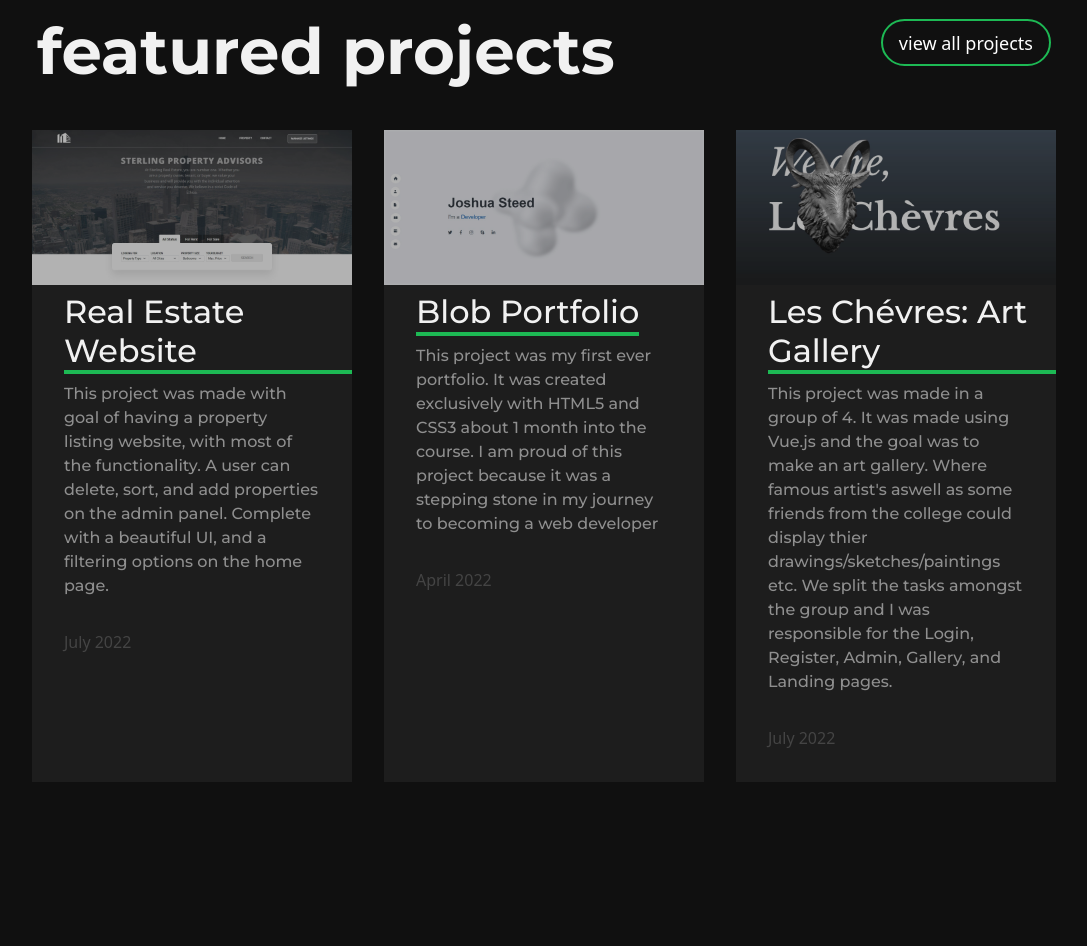
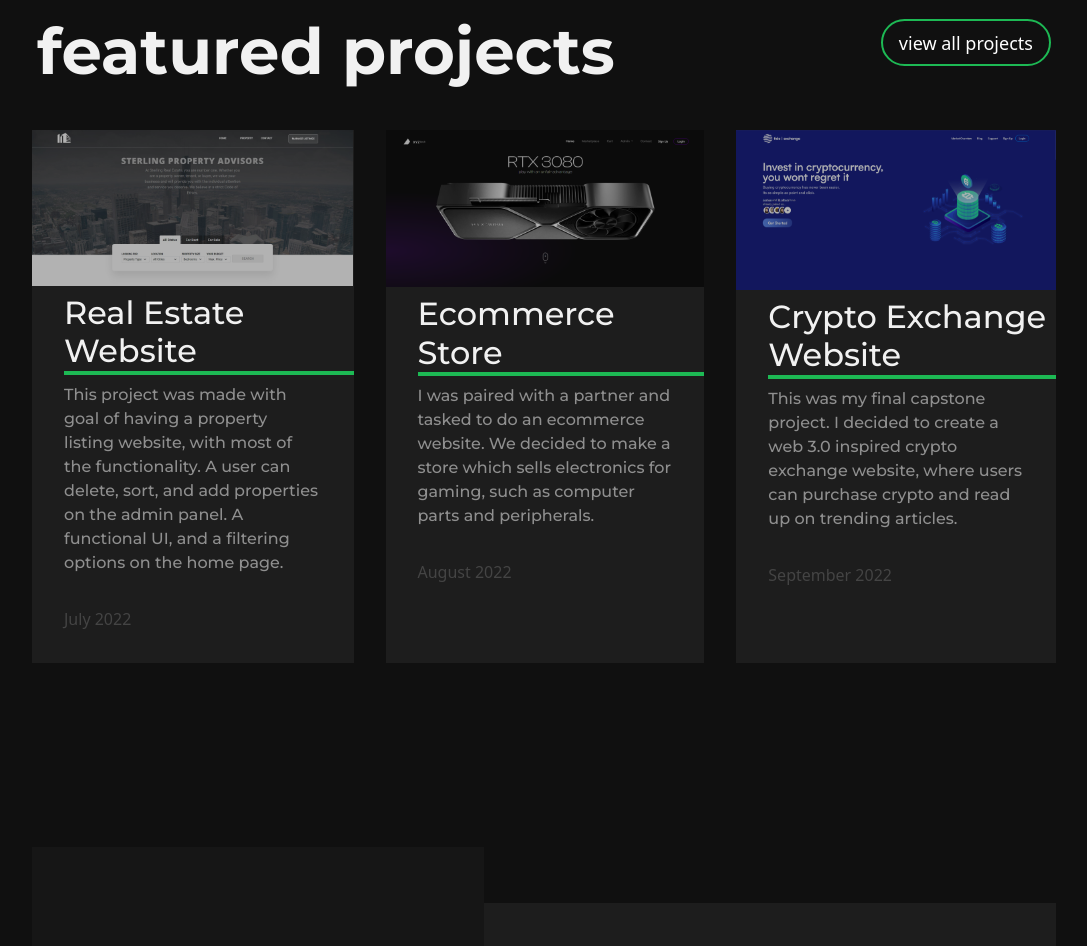
Before and after one commit to 0xjoshva/portfolio-vue, a Vue app: page /#/ in a window 1280 px wide. Shown: the part 900-1846 px from the top of the page, without its empty margins (96-1183 px from the left). Built offline with nearby package versions, Linux system fonts and the light colour scheme; a web font is replaced by a local one.

Commit message:
added new projects

```diff
--- a/data/ProjectDB.json
+++ b/data/ProjectDB.json
@@ -23,7 +23,7 @@
     "id": 3,
     "imageURL": "https://github.com/0xjoshva/portfolio-vue/blob/main/src/assets/cryptoexchange.png?raw=true",
     "title": "Crypto Exchange Website",
-    "text": "I created a web 3.0 inspired crypto exchange website, where users can purchase crypto and read up on trending articles in the space as of right now",
+    "text": "I created a web 3.0 inspired crypto exchange website, where users can purchase crypto and read up on trending articles",
     "date": "September 2022",
     "hosting": "https://cryptoexchange-7c1d5.web.app/",
     "repo": "https://github.com/0xjoshva/cryptoexchange",
--- a/src/components/Featured.vue
+++ b/src/components/Featured.vue
@@ -7,7 +7,9 @@
           <!-- <i class="fa-solid fa-fire-flame-curved"></i> -->
         </div>
         <div>
-          <router-link id="btn-view" to="/projects">view all projects</router-link>
+          <router-link id="btn-view" to="/projects"
+            >view all projects</router-link
+          >
         </div>
       </div>
 
@@ -16,25 +18,32 @@
           <img src="../assets/realestate.png" alt="" id="feat-img" />
           <h2 id="feat-h2">Real Estate Website</h2>
           <p id="feat-p">
-            This project was made with goal of having a property listing website, with most of the functionality. A user can delete, sort, and add properties on the admin panel. Complete with a beautiful UI, and a filtering options on the home page.
+            This project was made with goal of having a property listing
+            website, with most of the functionality. A user can delete, sort,
+            and add properties on the admin panel. A functional UI,
+            and a filtering options on the home page.
           </p>
           <p id="date">July 2022</p>
         </div>
         <div id="feat-item">
-          <img src="../assets/blob.png" alt="" id="feat-img" />
-          <h2 id="feat-h2">Blob Portfolio</h2>
+          <img src="../assets/ecommerceapp.png" alt="" id="feat-img" />
+          <h2 id="feat-h2">Ecommerce Store</h2>
           <p id="feat-p">
-            This project was my first ever portfolio. It was created exclusively with HTML5 and CSS3 about 1 month into the course. I am proud of this project because it was a stepping stone in my journey to becoming a web developer
+            I was paired with a partner and tasked to do an ecommerce website.
+            We decided to make a store which sells electronics for gaming, such
+            as computer parts and peripherals.
           </p>
-          <p id="date">April 2022</p>
+          <p id="date">August 2022</p>
         </div>
         <div id="feat-item">
-          <img src="../assets/artgallery.png" alt="" id="feat-img" />
-          <h2 id="feat-h2">Les Chévres: Art Gallery</h2>
+          <img src="../assets/cryptoexchange.png" alt="" id="feat-img" />
+          <h2 id="feat-h2">Crypto Exchange Website</h2>
           <p id="feat-p">
-            This project was made in a group of 4. It was made using Vue.js and the goal was to make an art gallery. Where famous artist's aswell as some friends from the college could display thier drawings/sketches/paintings etc. We split the tasks amongst the group and I was responsible for the Login, Register, Admin, Gallery, and Landing pages.
+            This was my final capstone project. I decided to create a web 3.0
+            inspired crypto exchange website, where users can purchase crypto
+            and read up on trending articles.
           </p>
-          <p id="date">July 2022</p>
+          <p id="date">September 2022</p>
         </div>
       </div>
     </div>
@@ -105,7 +114,6 @@ export default {};
   padding-top: 0.5rem;
   padding-right: 2rem;
   max-width: 522px;
-
 }
 #feat-h2 {
   color: var(--white);
@@ -187,19 +195,19 @@ export default {};
   padding-left: 2rem;
 }
 
-@media only screen and (max-width: 1200px){
+@media only screen and (max-width: 1200px) {
   /*Tablets [601px -> 1200px]*/
   #container {
     flex-direction: column;
     row-gap: 2rem;
   }
-  #portfolio h1{
+  #portfolio h1 {
     padding-left: 2rem;
     font-size: 3rem;
     width: min-content;
   }
-  #container{
-    margin:0;
+  #container {
+    margin: 0;
   }
 }
 
@@ -209,25 +217,23 @@ width: min-content;
     flex-direction: column;
     row-gap: 2rem;
   }
-  #portfolio h1{
+  #portfolio h1 {
     padding-left: 2rem;
     font-size: 3rem;
     width: min-content;
   }
 }
-@media only screen and (max-width: 425px){
+@media only screen and (max-width: 425px) {
   /*Small smartphones [325px -> 425px]*/
-  .header-cont{
+  .header-cont {
     display: flex;
     flex-direction: column;
     row-gap: 1rem;
   }
-  #portfolio h1{
+  #portfolio h1 {
     padding-left: 0;
     font-size: 3rem;
     width: min-content;
   }
 }
-
-
 </style>
```
Lines whose indentation alone changed are shown as unchanged.
